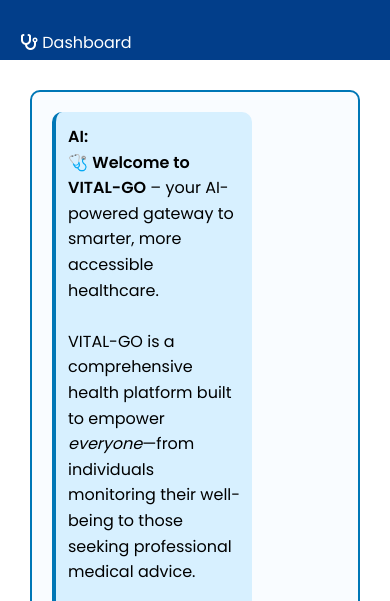
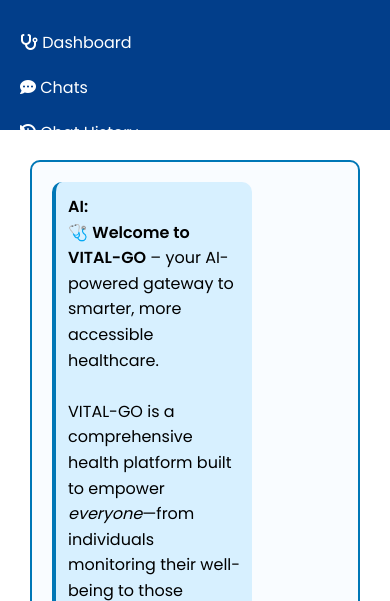
Before and after one commit to Vital-Go/vital-go-backend, a Flask app: page / in a window 390 px wide. Shown: the part 75-676 px from the top of the page. Run offline with Flask 3, Linux system fonts and the light colour scheme; some libraries are stand-ins or nearby versions.

Commit message:
Update index.html

```diff
--- a/templates/index.html
+++ b/templates/index.html
@@ -19,7 +19,7 @@
       background: #e6f7ff;
       display: flex;
       flex-direction: column;
-      height: 100vh;
+      height: 100dvh;
       overflow: hidden;
     }
 
@@ -207,17 +207,13 @@
 
       .sidebar {
         width: 100%;
-        height: 50px;
+        height: 130px;
       }
       ul{
-        width: 100%;
         display: grid;
         grid-template-columns: repeat(1fr 1fr) !important;
         grid-template-rows: repeat(1fr 1fr) !important;
-        column-gap: 10px;
-      }
-      ul li{
-        margin-left: 15px:
+        column-gap: 20px;
       }
       .chat-box{
         width: 100%;
```
